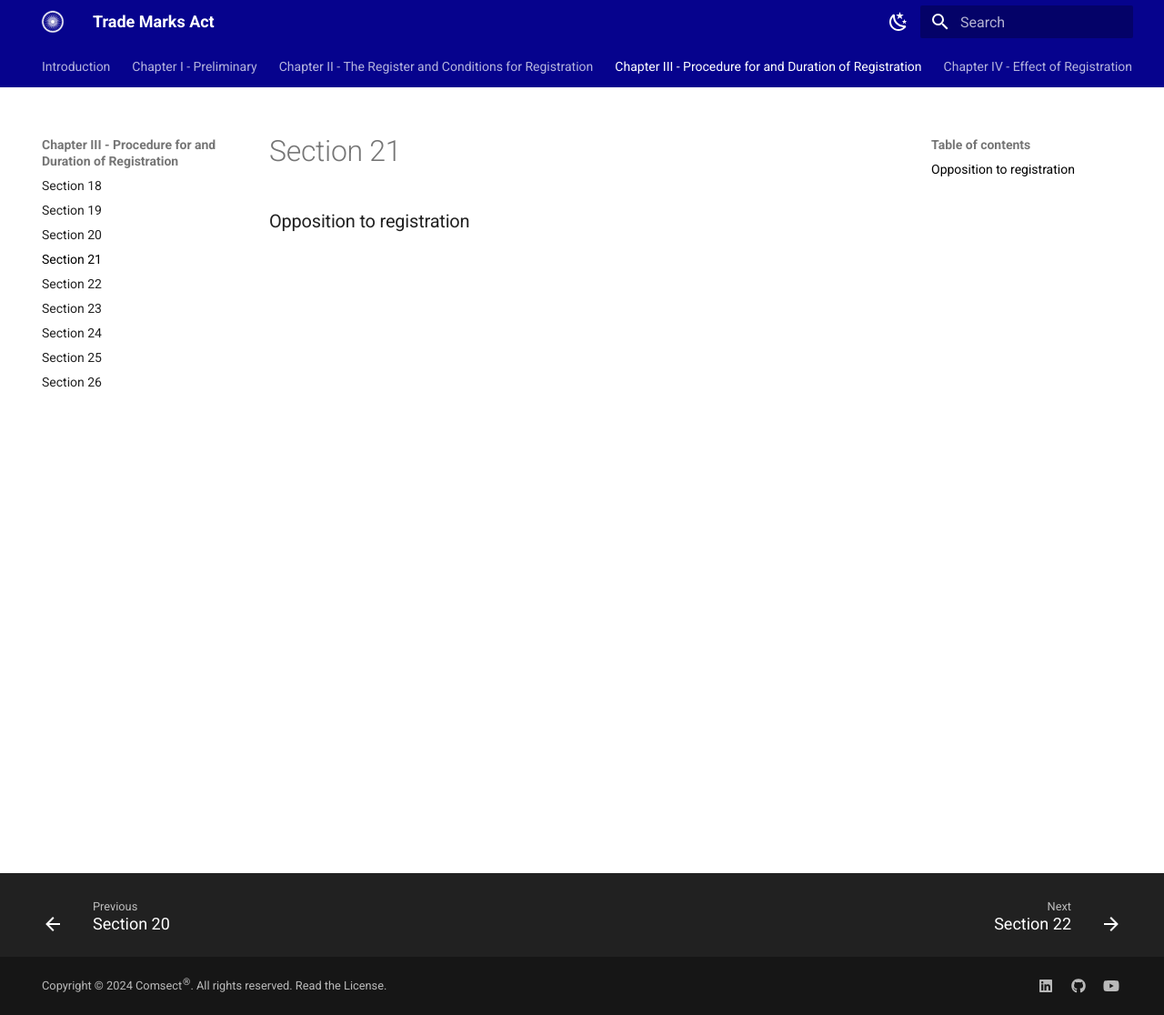
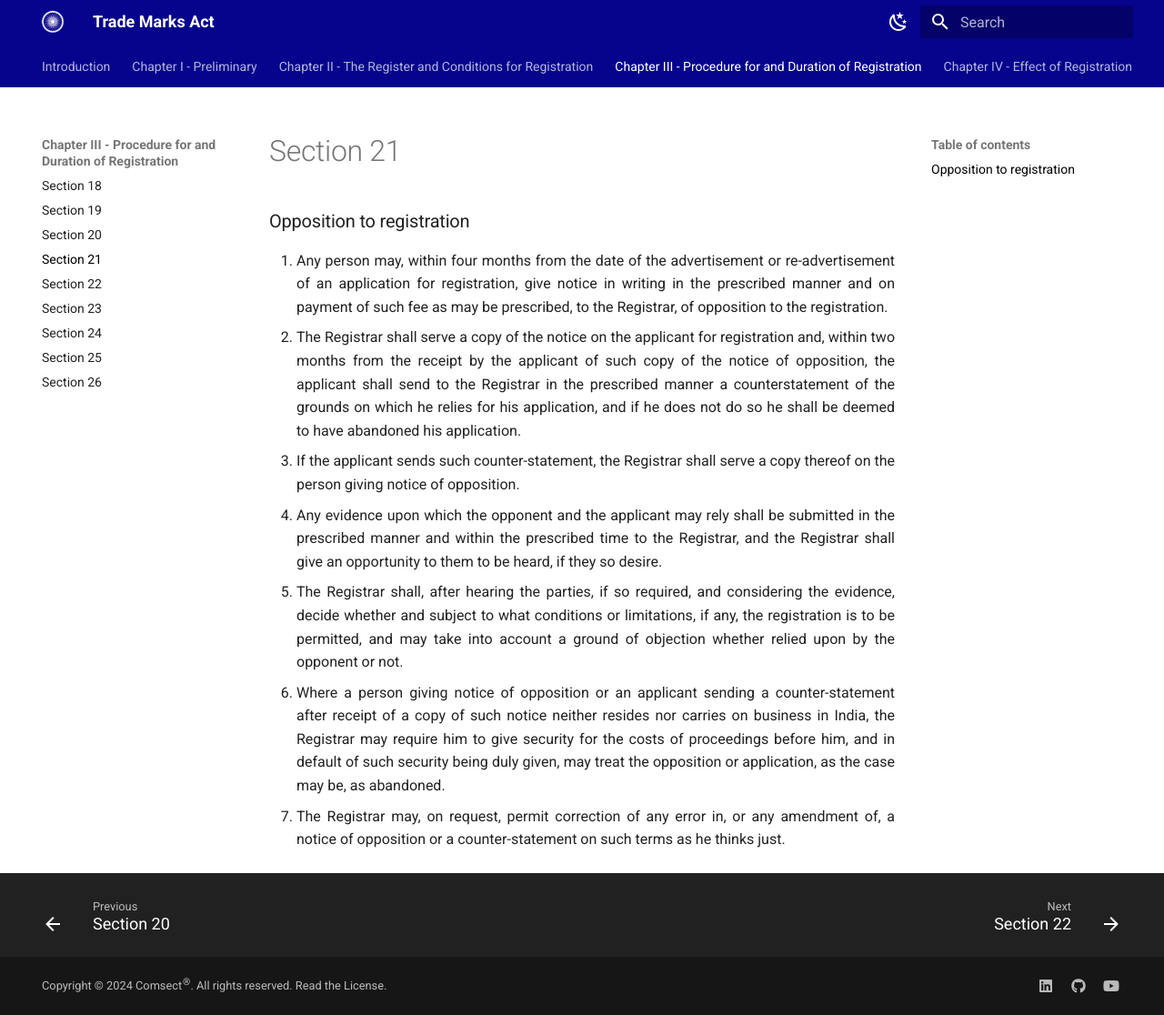
Before and after one commit to comsect/trademarks-act, an MkDocs documentation site: the page built from docs/en/21.md, in a window 1280 px wide and 1116 px high. Shown: the whole window at 91% size. Built offline with MkDocs 1.6.1 and Material for MkDocs 9.7.7, drawn with Linux system fonts in a browser that asks for light colours.

Commit message:
add section twenty-one

```diff
--- a/docs/en/21.md
+++ b/docs/en/21.md
@@ -3,3 +3,11 @@ description: Opposition to registration
 ---
 
 ### Opposition to registration
+
+1. Any person may, within four months from the date of the advertisement or re-advertisement of an application for registration, give notice in writing in the prescribed manner and on payment of such fee as may be prescribed, to the Registrar, of opposition to the registration.
+2. The Registrar shall serve a copy of the notice on the applicant for registration and, within two months from the receipt by the applicant of such copy of the notice of opposition, the applicant shall send to the Registrar in the prescribed manner a counterstatement of the grounds on which he relies for his application, and if he does not do so he shall be deemed to have abandoned his application.
+3. If the applicant sends such counter-statement, the Registrar shall serve a copy thereof on the person giving notice of opposition.
+4. Any evidence upon which the opponent and the applicant may rely shall be submitted in the prescribed manner and within the prescribed time to the Registrar, and the Registrar shall give an opportunity to them to be heard, if they so desire.
+5. The Registrar shall, after hearing the parties, if so required, and considering the evidence, decide whether and subject to what conditions or limitations, if any, the registration is to be permitted, and may take into account a ground of objection whether relied upon by the opponent or not.
+6. Where a person giving notice of opposition or an applicant sending a counter-statement after receipt of a copy of such notice neither resides nor carries on business in India, the Registrar may require him to give security for the costs of proceedings before him, and in default of such security being duly given, may treat the opposition or application, as the case may be, as abandoned.
+7. The Registrar may, on request, permit correction of any error in, or any amendment of, a notice of opposition or a counter-statement on such terms as he thinks just.
```
